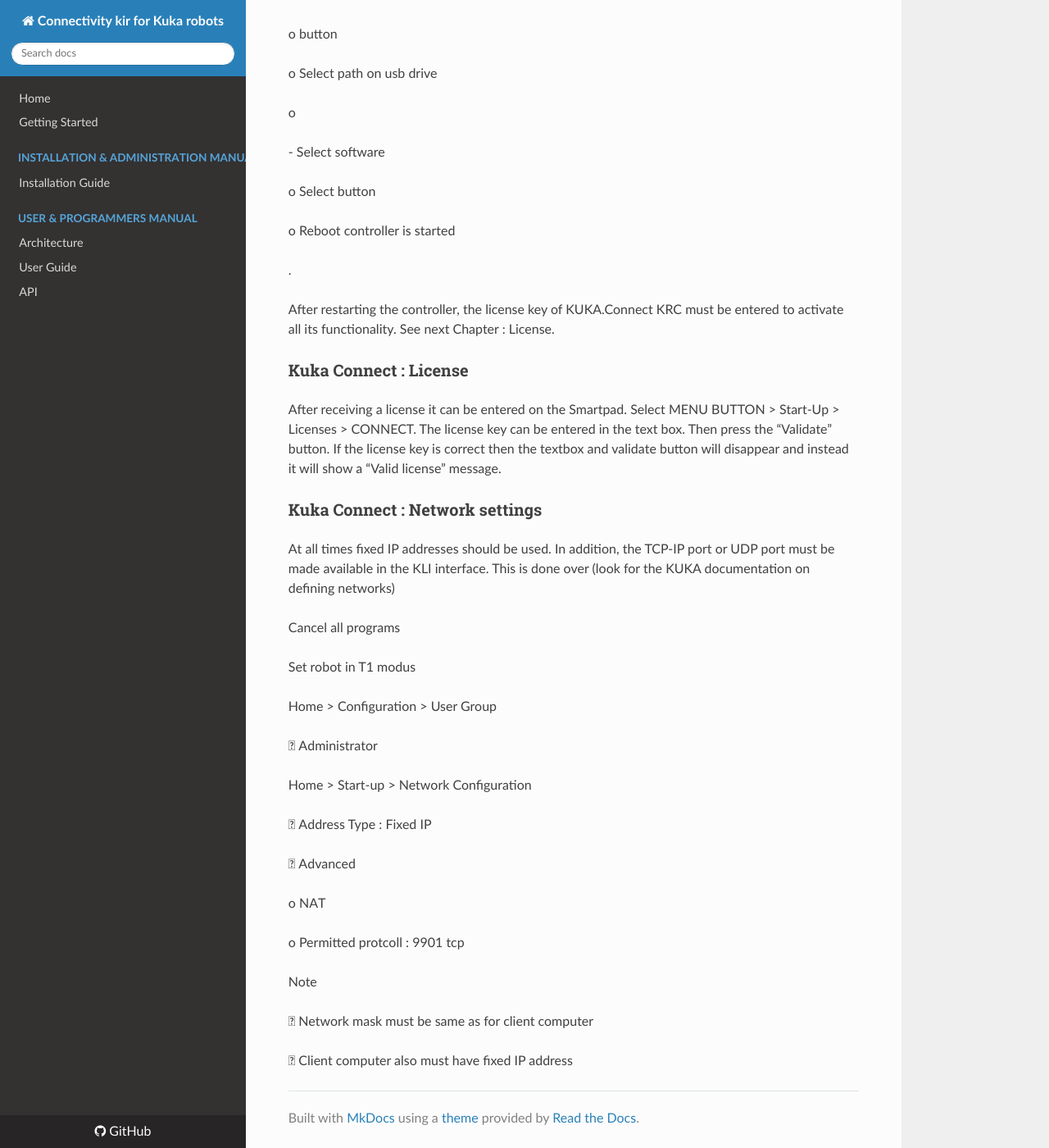
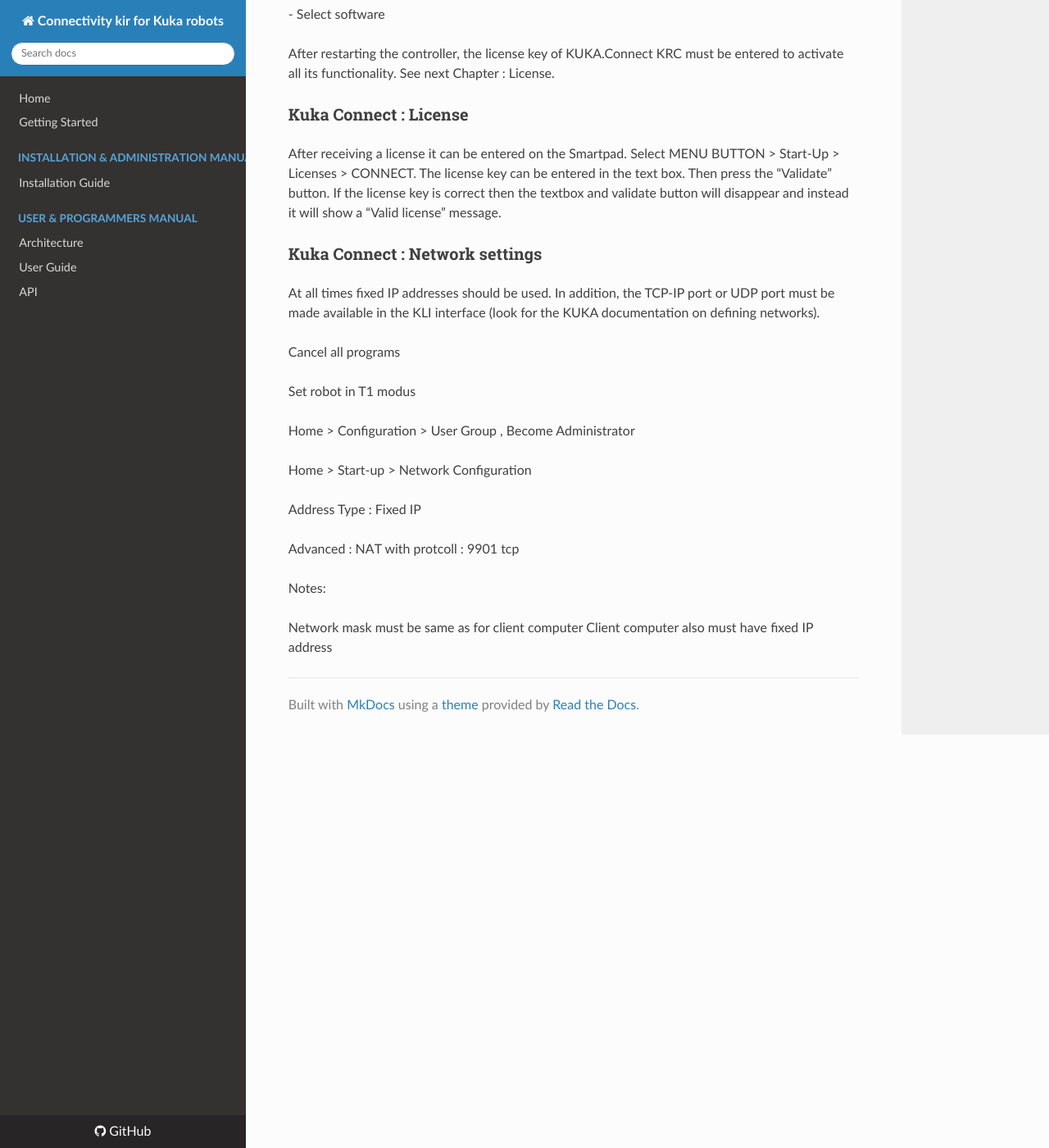
Before and after one commit to ramp-eu/JS2SF, an MkDocs documentation site: the page built from docs/KukaConnect_InstallationGuide.md, in a window 1280 px wide and 1400 px high, scrolled down 672 px. Shown: the whole window at 82% size. Built offline with MkDocs 1.6.1, drawn with Linux system fonts in a browser that asks for light colours; nearby versions of some CDN libraries; old or Windows-style settings are respelled for this version of MkDocs; some of the changed text lies outside the part shown.

Commit message:
Update KukaConnect_InstallationGuide.md

```diff
--- a/docs/KukaConnect_InstallationGuide.md
+++ b/docs/KukaConnect_InstallationGuide.md
@@ -22,25 +23,8 @@
 
 \- Install additional software Kuka Connect (video)
 
-o <New software> button
-
-o <Configure> button
-
-o <Path Selection> button
-
-o Select path on usb drive
-
-o <Save button>
-
 \- Select software
 
-o Select button <Install software>
-
-o Reboot controller is started
-
-
-
-.
 
 After restarting the controller, the license key of KUKA.Connect KRC must be entered to activate all its functionality. See next Chapter : License.
 
@@ -54,34 +38,23 @@
 
 ### Kuka Connect :  Network settings
 
-
-
-At all times fixed IP addresses should be used. In addition, the TCP-IP port or UDP port must be made available in the KLI interface. This is done over (look for the KUKA documentation on defining networks)
+At all times fixed IP addresses should be used. In addition, the TCP-IP port or UDP port must be made available in the KLI interface (look for the KUKA documentation on defining networks).
 
 Cancel all programs
 
 Set robot in T1 modus
 
-Home > Configuration > User Group
+Home > Configuration > User Group , Become Administrator
 
- Administrator
+Home > Start-up > Network Configuration
+
+  Address Type : Fixed IP
+
+  Advanced  :  NAT with protcoll : 9901 tcp
 
 
 
-Home > Start-up > Network Configuration
+Notes:
 
- Address Type : Fixed IP
-
- Advanced
-
-o NAT
-
-o Permitted protcoll : 9901 tcp
-
-
-
-Note
-
- Network mask must be same as for client computer
-
- Client computer also must have fixed IP address
+  Network mask must be same as for client computer
+  Client computer also must have fixed IP address
```
Also changed, not shown: other parts of docs/KukaConnect_InstallationGuide.md (+1 -0 lines).
